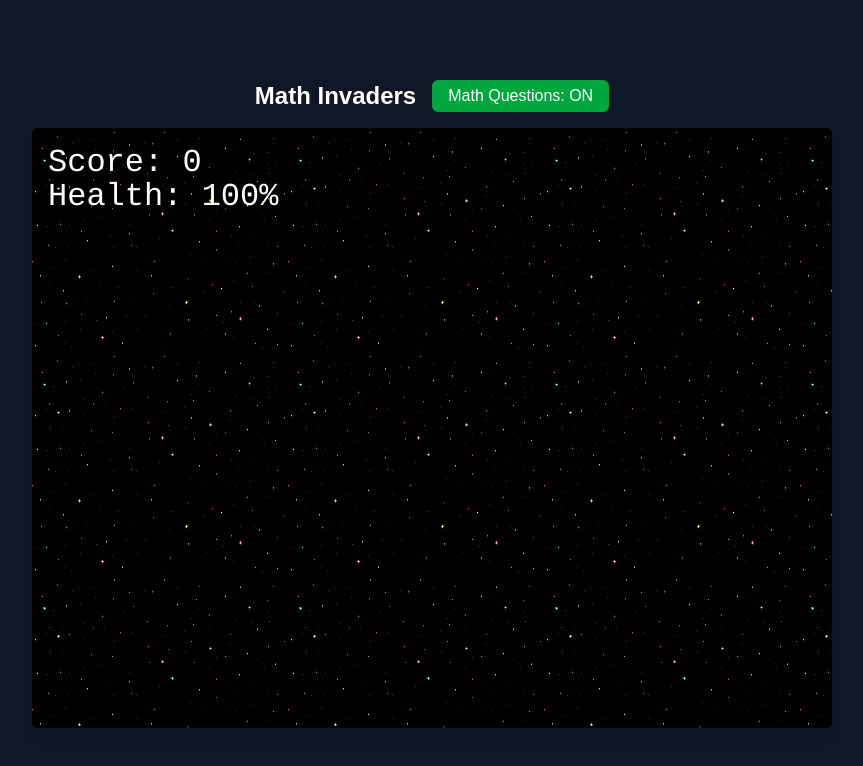
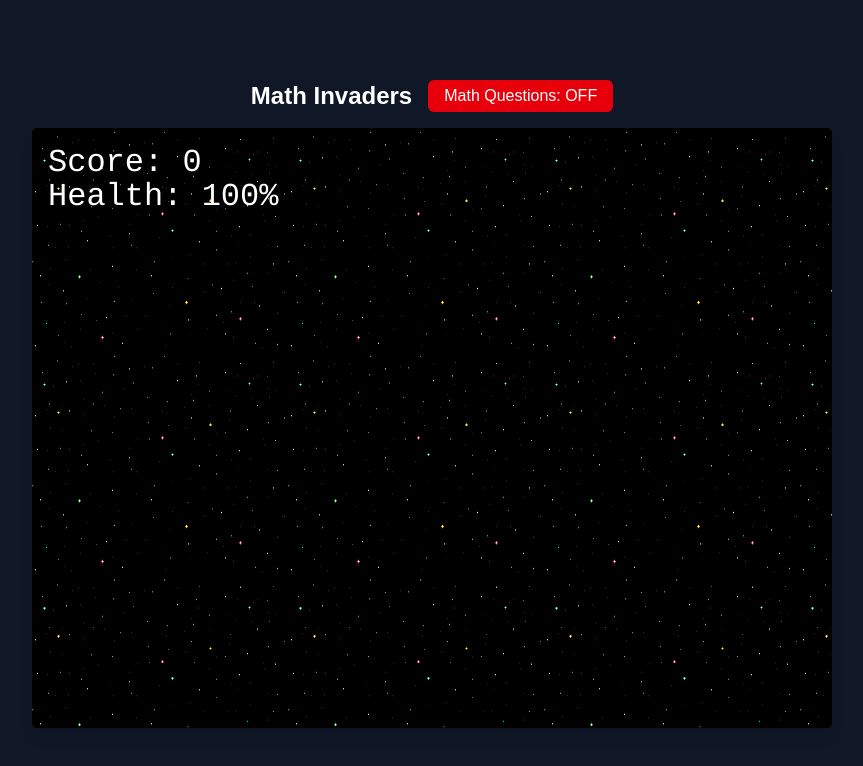
Before and after one commit to yuvi09/math-invaders, a Next.js app: page / in a window 1280 px wide. Shown: the top 766 px of the page, without its empty margins (208-1071 px from the left). Built offline with nearby package versions, Linux system fonts and the light colour scheme; no server answers.

Commit message:
Defaulted Math Questions to OFF mode

```diff
--- a/src/app/game/components/Game.tsx
+++ b/src/app/game/components/Game.tsx
@@ -5,10 +5,10 @@ import type Phaser from 'phaser';
 import type { MainScene as MainSceneType } from '../scenes/MainScene';
 
 interface GameProps {
-    mathQuestionsEnabled: boolean;
+    mathQuestionsEnabled?: boolean;
 }
 
-export default function Game({ mathQuestionsEnabled }: GameProps) {
+export default function Game({ mathQuestionsEnabled = false }: GameProps) {
     const gameRef = useRef<HTMLDivElement>(null);
     const [isLoading, setIsLoading] = useState(true);
     const gameInstanceRef = useRef<Phaser.Game | null>(null);
--- a/src/app/game/scenes/MainScene.ts
+++ b/src/app/game/scenes/MainScene.ts
@@ -88,7 +88,7 @@ export class MainScene extends Phaser.Scene {
         isGodMode: false,
         godModeEndTime: 0
     };
-    private mathQuestionsEnabled: boolean = true;
+    private mathQuestionsEnabled: boolean = false;
 
     private lastShootTime: number = 0;
     private lastEnemySpawnTime: number = 0;
--- a/src/app/page.tsx
+++ b/src/app/page.tsx
@@ -4,7 +4,7 @@ import { useState } from 'react';
 import Game from './game/components/Game';
 
 export default function Home() {
-    const [mathQuestionsEnabled, setMathQuestionsEnabled] = useState(true);
+    const [mathQuestionsEnabled, setMathQuestionsEnabled] = useState(false);
 
     return (
         <main className="w-full h-full flex flex-col items-center justify-center bg-gray-900 p-2 sm:p-4">
```
